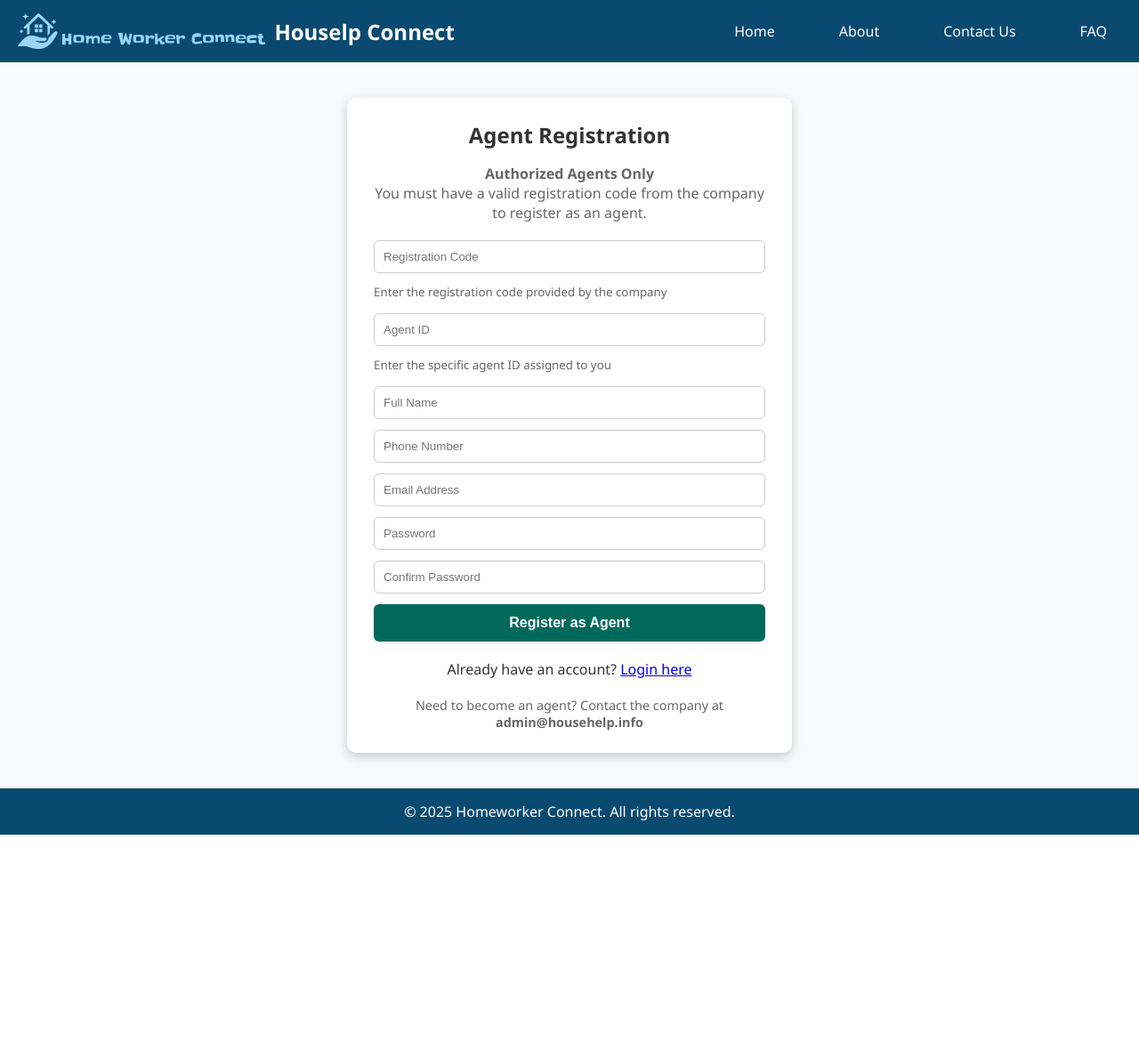
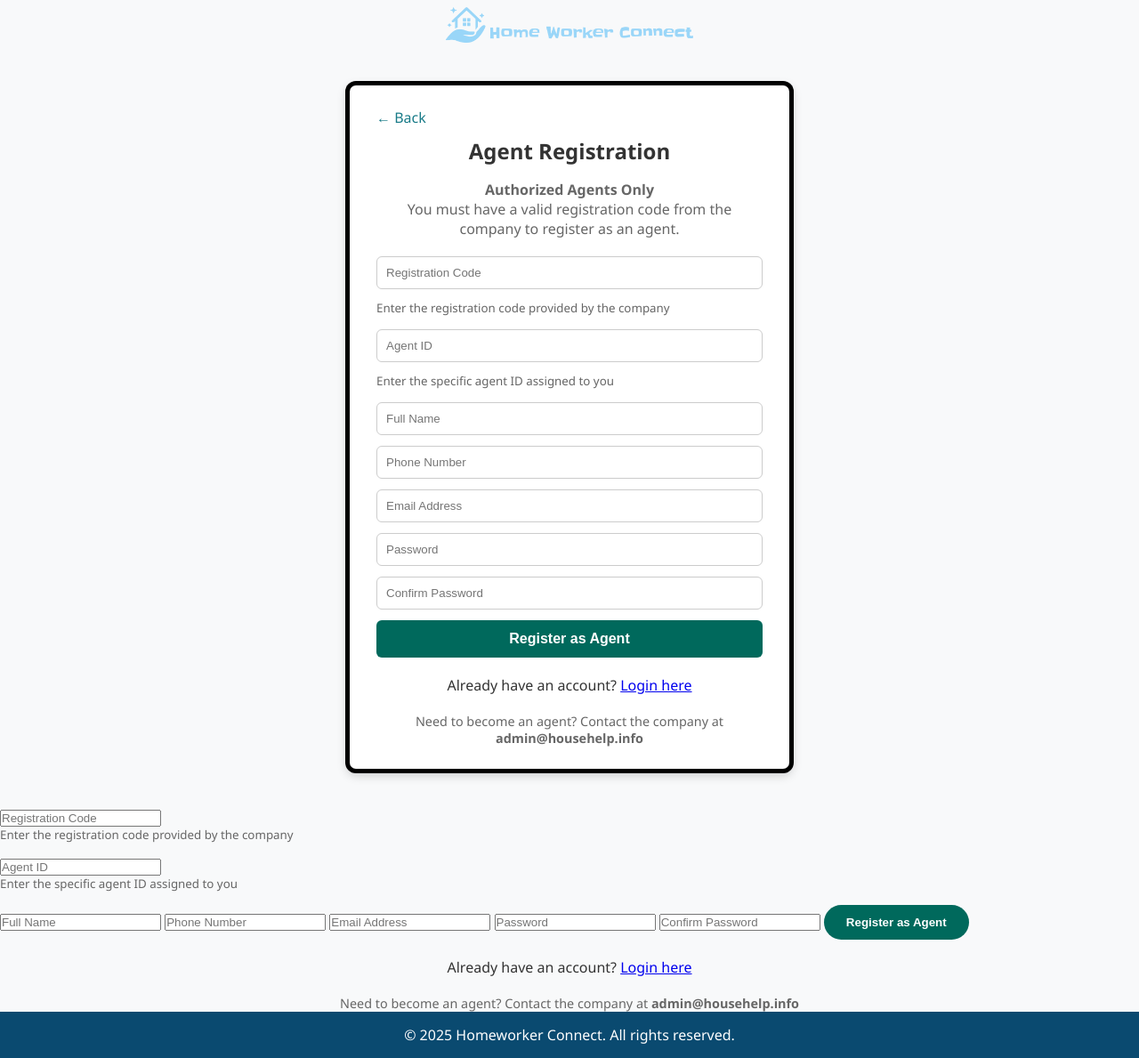
Before and after one commit to kenprohosting/Homeworker.info, a PHP site: page /houselp/agent_register.php in a window 1280 px wide. Shown: the whole page at 89% size. Before the commit the page ends 938 px from the top, so only its background shows below. Run offline with PHP 8.4, Linux system fonts and the light colour scheme.

Commit message:
frontend changes 2

```diff
--- a/agent_register.php
+++ b/agent_register.php
@@ -1,3 +1,4 @@
+
 <?php
 session_start();
 require_once 'db_connect.php';
@@ -88,35 +89,44 @@ if ($_SERVER['REQUEST_METHOD'] == 'POST') {
     <link rel="stylesheet" href="styles.css">
 </head>
 <body>
-    <header>
-        <div class="logo">
-            <img src="bghse.png" alt="Logo" style="height: 40px; margin-right: 10px;">
-            Houselp Connect
-        </div>
-        <nav class="main-nav">
-            <ul class="nav-links">
-                <li><a href="index.php">Home</a></li>
-                <li><a href="about.php">About</a></li>
-                <li><a href="contact.php">Contact Us</a></li>
-                <li><a href="faq.php">FAQ</a></li>
-            </ul>
-        </nav>
-    </header>
 
+    <div style="width:100%;text-align:center;margin:0;padding:0;">
+        <img src="bghse.png" alt="Logo" style="height:48px;display:inline-block;margin:0 auto 0 auto;padding-top:8px;">
+    </div>
     <div class="form-container">
+        <a href="index.php" style="display:inline-block;margin-bottom:10px;color:#197b88;text-decoration:none;font-weight:500;">&larr; Back</a>
         <h2>Agent Registration</h2>
         <p style="text-align: center; color: #666; margin-bottom: 20px;">
             <strong>Authorized Agents Only</strong><br>
             You must have a valid registration code from the company to register as an agent.
         </p>
-
         <?php if ($error): ?>
             <p class="error"><?= $error ?></p>
         <?php endif; ?>
-
         <?php if ($success): ?>
             <p class="success"><?= $success ?></p>
         <?php endif; ?>
+        <form method="POST" action="">
+            <input type="text" name="registration_code" placeholder="Registration Code" value="<?= isset($_POST['registration_code']) ? htmlspecialchars($_POST['registration_code']) : '' ?>" required>
+            <small style="color: #666; display: block; margin-bottom: 15px;">Enter the registration code provided by the company</small>
+            <input type="number" name="agent_id" placeholder="Agent ID" value="<?= isset($_POST['agent_id']) ? htmlspecialchars($_POST['agent_id']) : '' ?>" required>
+            <small style="color: #666; display: block; margin-bottom: 15px;">Enter the specific agent ID assigned to you</small>
+            <input type="text" name="name" placeholder="Full Name" value="<?= isset($_POST['name']) ? htmlspecialchars($_POST['name']) : '' ?>" required>
+            <input type="tel" name="phone" placeholder="Phone Number" value="<?= isset($_POST['phone']) ? htmlspecialchars($_POST['phone']) : '' ?>" required>
+            <input type="email" name="email" placeholder="Email Address" value="<?= isset($_POST['email']) ? htmlspecialchars($_POST['email']) : '' ?>" required>
+            <input type="password" name="password" placeholder="Password" required>
+            <input type="password" name="confirm_password" placeholder="Confirm Password" required>
+            <button type="submit" class="btn">Register as Agent</button>
+        </form>
+        <p style="text-align: center; margin-top: 20px;">
+            Already have an account? <a href="agent_login.php">Login here</a>
+        </p>
+        <p style="text-align: center; margin-top: 20px; color: #666; font-size: 0.9rem;">
+            Need to become an agent? Contact the company at <strong>admin@househelp.info</strong>
+        </p>
+    </div>
+
+    <!-- Duplicate .form-container removed -->
 
         <form method="POST" action="">
             <input type="text" name="registration_code" placeholder="Registration Code" value="<?= isset($_POST['registration_code']) ? htmlspecialchars($_POST['registration_code']) : '' ?>" required>
--- a/styles.css
+++ b/styles.css
@@ -192,6 +192,13 @@ header {
   padding: 25px 30px;
   box-shadow: 0 4px 12px rgba(0,0,0,0.2);
   border-radius: 10px;
+  border: 3px solid #000 !important;
+  box-shadow: 0 4px 12px rgba(0,0,0,0.2), 0 0 0 2px #000 !important;
+/* Force border for all .form-container, even in media queries */
+.form-container {
+  border: 3px solid #000 !important;
+  box-shadow: 0 4px 12px rgba(0,0,0,0.2), 0 0 0 2px #000 !important;
+}
 }
 
 .form-container h2 {
```
Also changed, not shown: agent_login.php (+18 -5 lines), employee_login.php (+6 -5 lines), employee_register.php (+15 -6 lines), employer_login.php (+6 -5 lines), employer_register.php (+25 -14 lines).
